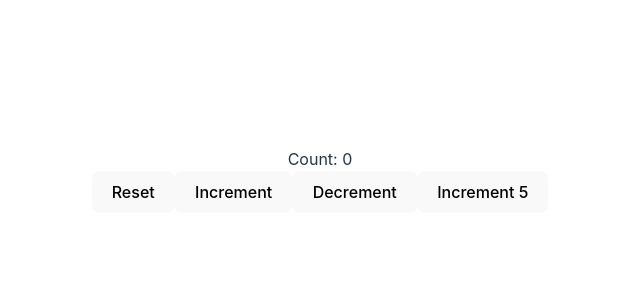
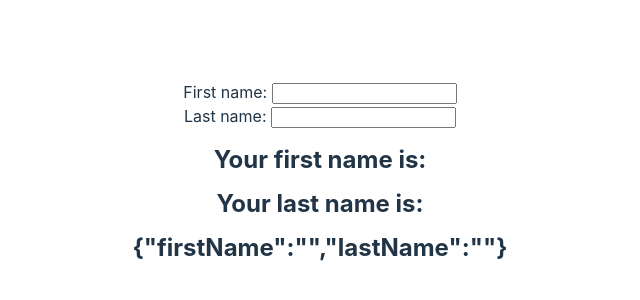
Before and after one commit to marvinjk6/React-Hooks, a React (Vite) app in the folder react-hooks/: page / in a window 1280 px wide. Shown: the part 220-520 px from the top of the page, without its empty margins (320-960 px from the left). Built offline with nearby package versions, Linux system fonts and the light colour scheme.

Commit message:
video 4 - useState with object

```diff
--- a/react-hooks/src/App.jsx
+++ b/react-hooks/src/App.jsx
@@ -1,11 +1,10 @@
 import './App.css'
-import HookCounterTwo from './components/video-03/HookCounterTwo'
-
+import HookCounterThree from './components/video-04/HookCounterThree'
 function App() {
 
   return (
     <div className="App">
-      <HookCounterTwo />
+      <HookCounterThree />
     </div>
   )
 }
--- /dev/null
+++ b/react-hooks/src/components/video-04/HookCounterThree.jsx
@@ -0,0 +1,37 @@
+
+
+import React from 'react'
+import { useState } from 'react'
+
+function HookCounterThree() {
+
+  // A state variable can be a string, a number, boolean, object and an array
+  // in this lesson we're going to see the variable as an object
+
+  // when we write firstName in the input  lastName disappears, when we write lastName firstName disappears.
+  //this happens because useState does not automatically merge and update the Object, we have to do it manually using Spread operator in the setmethod before update the state
+
+  // first make a copy of the object and its properties ...object and then update the property desired
+
+  const [name, setName] = useState({firstName: "", lastName: ""})
+
+  return (
+    <form>
+        <div>
+            <label>First name: </label>
+            <input type="text" valeu={name.firstName} onChange={e => setName({ ...name, firstName: e.target.value })}/>
+        </div>
+
+        <div>
+            <label>Last name: </label>
+            <input type="text" value={name.lastName} onChange={e => setName({ ...name, lastName: e.target.value })}/>
+        </div>
+
+        <h2>Your first name is: {name.firstName}</h2>
+        <h2>Your last name is: {name.lastName}</h2>
+        <h2>{JSON.stringify(name)}</h2>
+    </form>
+  )
+}
+
+export default HookCounterThree
```
